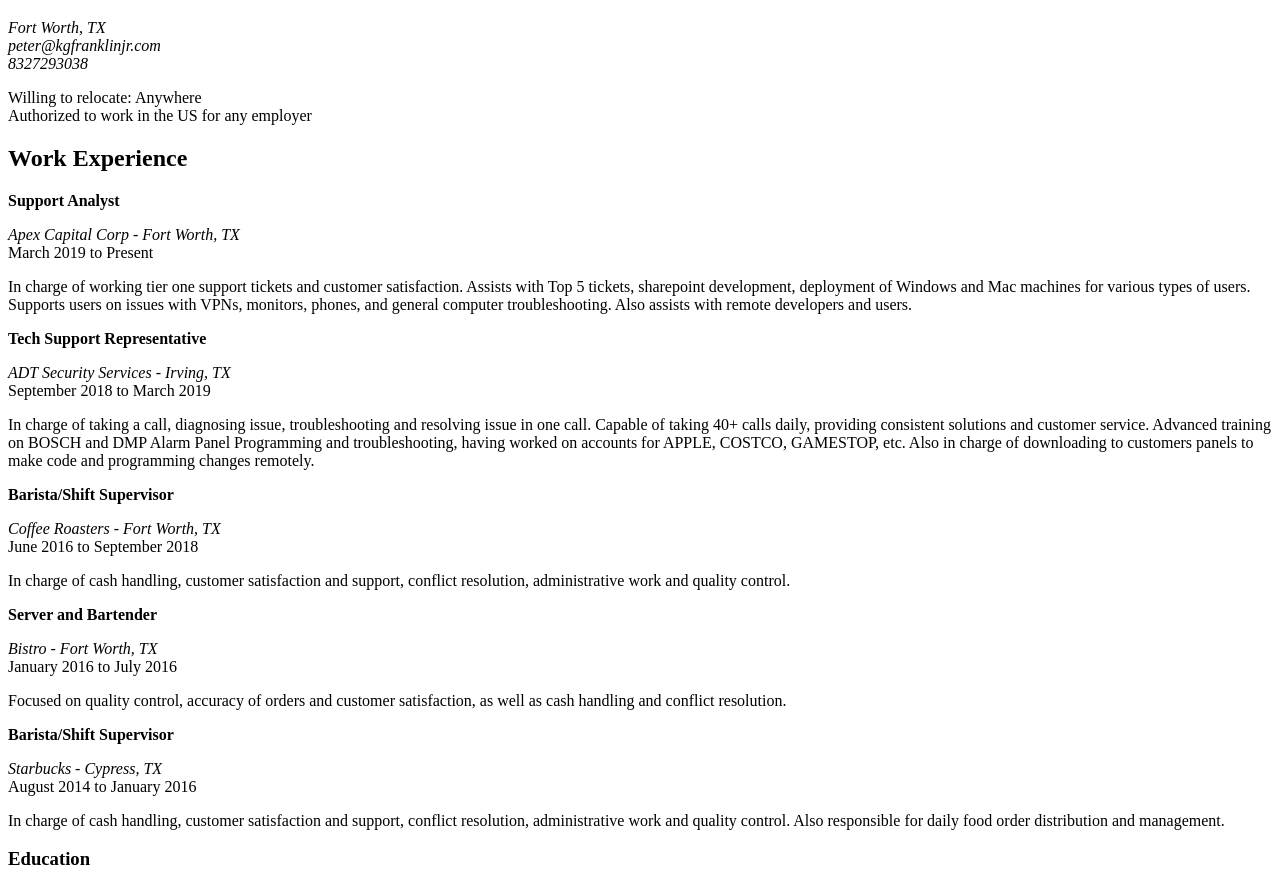
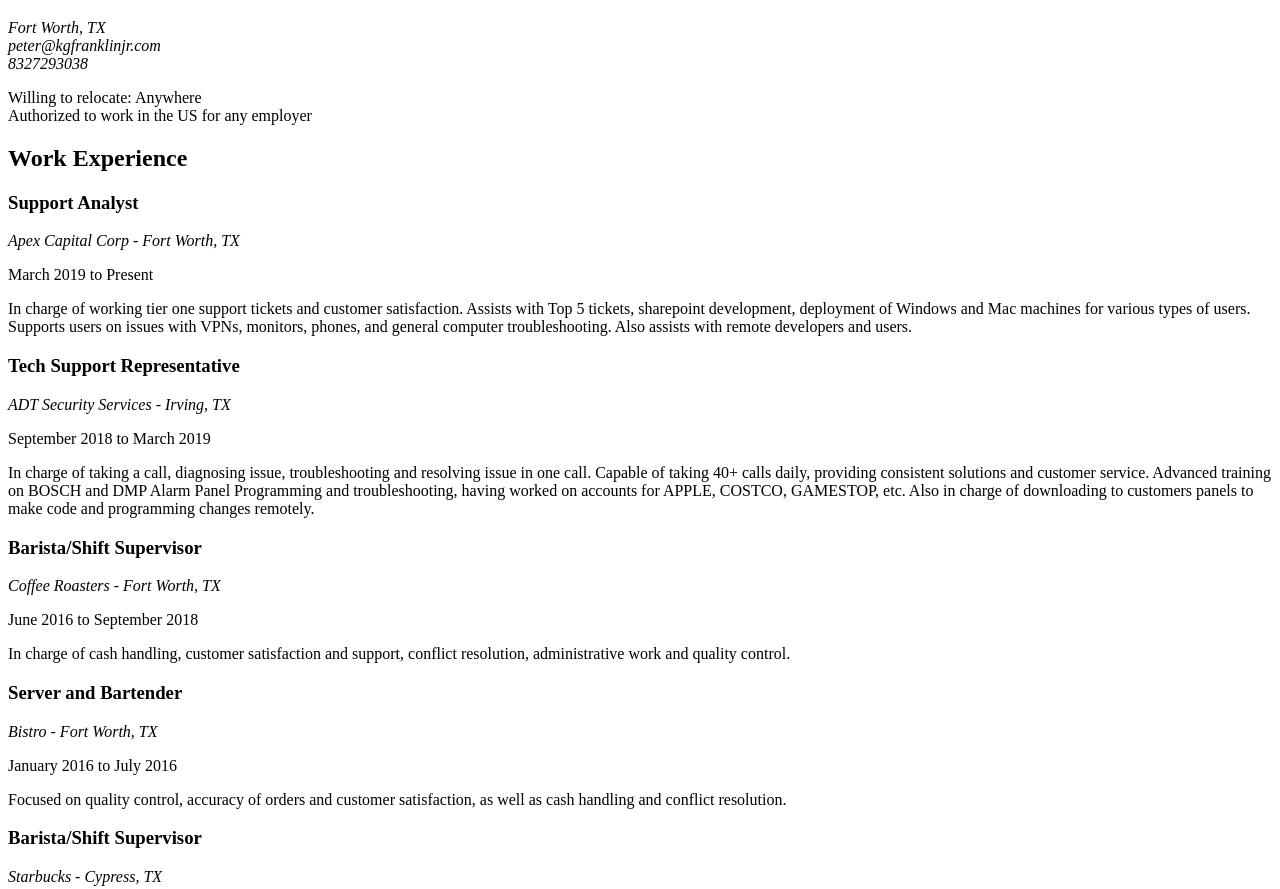
Before and after one commit to squeakysquid97/project-portfolio, a plain HTML site: page index.html in a window 1280 px wide. Shown: the part 61-950 px from the top of the page. Drawn offline with Linux system fonts and the light colour scheme.

Commit message:
updated semantic and verified accessibility

```diff
--- a/index.html
+++ b/index.html
@@ -20,46 +20,46 @@
 
   <h2>Work Experience</h2>
   <section>
-    <p><strong> Support Analyst</strong>
+    <h3> Support Analyst</h3>
     <address> Apex Capital Corp - Fort Worth, TX</address>
-    <date>March 2019 to Present</date>
+    <p>March 2019 to Present</p>
     <p>In charge of working tier one support tickets and customer satisfaction. Assists with Top 5 tickets,
       sharepoint development, deployment of Windows and Mac machines for various types of users.
       Supports users on issues with VPNs, monitors, phones, and general computer troubleshooting. Also
       assists with remote developers and users.</p>
-    <p><strong>Tech Support Representative</strong></p>
+    <h3>Tech Support Representative</h3>
     <address>ADT Security Services - Irving, TX</address>
-    <date>September 2018 to March 2019</date>
+    <p>September 2018 to March 2019</p>
     <p>In charge of taking a call, diagnosing issue, troubleshooting and resolving issue in one call. Capable
       of taking 40+ calls daily, providing consistent solutions and customer service. Advanced training
       on BOSCH and DMP Alarm Panel Programming and troubleshooting, having worked on accounts for
       APPLE, COSTCO, GAMESTOP, etc. Also in charge of downloading to customers panels to make code and
       programming changes remotely.
     </p>
-    <p><strong>Barista/Shift Supervisor</strong></p>
+    <h3>Barista/Shift Supervisor</h3>
     <address>Coffee Roasters - Fort Worth, TX</address>
-    <date>June 2016 to September 2018</date>
+    <p>June 2016 to September 2018</p>
     <p>In charge of cash handling, customer satisfaction and support, conflict resolution, administrative work
       and quality control.
     </p>
-    <p><strong>Server and Bartender</strong></p>
+    <h3>Server and Bartender</h3>
     <address>Bistro - Fort Worth, TX</address>
-    <date>January 2016 to July 2016</date>
+    <p>January 2016 to July 2016</p>
     <p>Focused on quality control, accuracy of orders and customer satisfaction, as well as cash handling and
       conflict resolution.
     </p>
-    <p><strong>Barista/Shift Supervisor</strong></p>
+    <h3>Barista/Shift Supervisor</h3>
     <address>Starbucks - Cypress, TX</address>
-    <date>August 2014 to January 2016</date>
+    <p>August 2014 to January 2016</p>
     <p>In charge of cash handling, customer satisfaction and support, conflict resolution, administrative work
       and quality control. Also responsible for daily food order distribution and management.
     </p>
   </section>
-  <h3>Education</h3>
   <section>
+    <h3>Education</h3>
     <p>High school or equivalent in Web Development</p>
     <address>Weatherford College - Weatherford, TX</address>
-    <date>August 2016 to May 2017</date>
+    <p>August 2016 to May 2017</p>
   </section>
   <h4>Skills</h4>
   <ul>
@@ -112,7 +112,7 @@
       <li>Audiocodes Certified Associate
         <ul>
           <li>
-            <date>June 2020 to Present</date>
+            <p>June 2020 to Present</p>
           </li>
           <li>ACA is the basic level certification required for the installation and maintenance of AudioCodes CPE &
             Access Media Gateways in different customer scenarios.</li>
@@ -121,7 +121,7 @@
       <li>CodeAcademy Learn HTML
         <ul>
           <li>
-            <date>August 2018 to Present</date>
+            <p>August 2018 to Present</p>
           </li>
         </ul>
       </li>
@@ -132,7 +132,7 @@
         Programming Fundamentals — Proficient
         <ul>
           <li>
-            <date>September 2020</date>
+            <p>September 2020</p>
           </li>
           <li>Designed by engineering managers and real-world employers, this test gives you hard data points to
             evaluate technical competency.</li>
@@ -142,7 +142,7 @@
       <li>Java — Proficient
         <ul>
           <li>
-            <date>September 2020</date>
+            <p>September 2020</p>
           </li>
           <li>Designed by engineering managers & real-world employers, this Java test evaluates general technical
             competency.</li>
```
